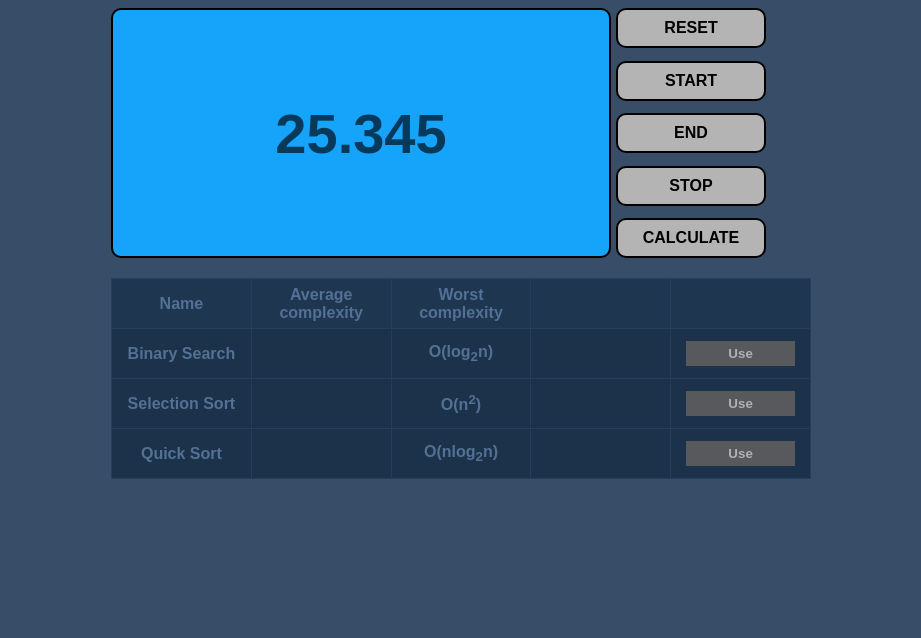
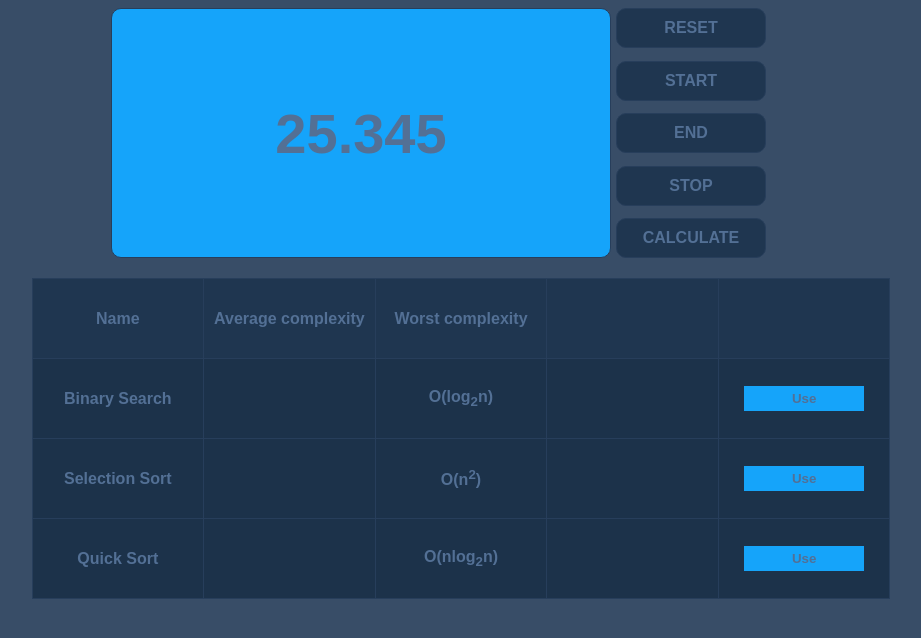
Before and after one commit to atlanticrev/Algorithms, a plain HTML site: page index.html in a window 1280 px wide. Shown: the whole page, without its empty margins (179-1100 px from the left). Drawn offline with Linux system fonts and the light colour scheme.

Commit message:
fix design of algorithms table

```diff
--- a/script.js
+++ b/script.js
@@ -96,7 +96,8 @@ function quicksort(array) {
   if (array.length < 2)
     return array;
 
-  let pivot = array[0];
+  // От выбора этого числа зависит скорость алгоритма
+  let pivot = array[randomInt(0, array.length - 1)];
 
   let lesserElements = array.slice(1).filter((element) => {return element <= pivot});
 
--- a/style.css
+++ b/style.css
@@ -4,7 +4,17 @@
 }
 
 body {
-  background-color: #384D67;
+  --body-background: #384D67;
+  --display-blackground: #15A4FA;
+  --header-background: #1F3650;
+  --table-blackground: #1C324A;
+  --button-background: var(--display-blackground);
+
+  --border: 1px solid #273E5B;
+
+  --text-color: #537095;
+
+  background-color: var(--body-background);
 }
 
 .user-interface {
@@ -21,15 +31,15 @@ body {
   align-items: center;
   min-width: 500px;
   min-height: 250px;
-  border: 2px solid black;
+  border: var(--border);
   border-radius: 10px;
-  background-color: #15A4FA;
+  background-color: var(--display-blackground);
 
   /* Стили для шрифта */
   font-size: 56px;
   text-transform: uppercase;
   font-weight: bold;
-  color: #073A5A;
+  color: var(--text-color);
 }
 
 .user-interface .control-panel {
@@ -42,16 +52,16 @@ body {
 .user-interface .control-panel button {
   width: 150px;
   height: 40px;
-  border: 2px solid black;
+  border: var(--border);
   border-radius: 10px;
-  background-color: #B4B4B4;
+  background-color: var(--header-background);
   cursor: pointer;
 
   /* Стили для шрифта */
   font-size: 16px;
   text-transform: uppercase;
   font-weight: bold;
-  color: black;
+  color: var(--text-color);
 
   margin-left: 5px;
 }
@@ -67,36 +77,33 @@ body {
 
 .algorithms-list table {
   margin: 20px auto 0;
-  max-width: 700px;
-  display: flex;
-  flex-flow: column nowrap;
-  background-color: #1C324A;
+  max-width: 960px;
+  background-color: var(--table-blackground);
   border-collapse: collapse;
   border: 0;
 
-  color: #537095;
+  color: var(--text-color);
   font-weight: bold;
 }
 
 .algorithms-list table th {
-  border-collapse: collapse;
-  padding: 0 5px;
-  border: 1px solid #273E5B;
+  border: var(--border);
+  padding: 0 10px;
+}
+
+.algorithms-list table tr {
+  height: 80px;
 }
 
 .algorithms-list table tr:first-child {
-  background-color: #1F3650;
-}
-
-.algorithms-list table tr {
-  height: 50px;
+  background-color: var(--header-background);
 }
 
 .algorithms-list table td {
   width: 20%;
   text-align: center;
-  border-collapse: collapse;
-  border: 1px solid #273E5B;
+  border: var(--border);
+  padding: 0 10px;
 }
 
 .algorithms-list table td button {
@@ -104,8 +111,8 @@ body {
   height: 25px;
   text-align: center;
   font-weight: bold;
-  background-color: #57595D;
-  color: #AFB1B5;
+  background-color: var(--button-background);
+  color: var(--text-color);
   border: 0;
   cursor: pointer;
 }
```
